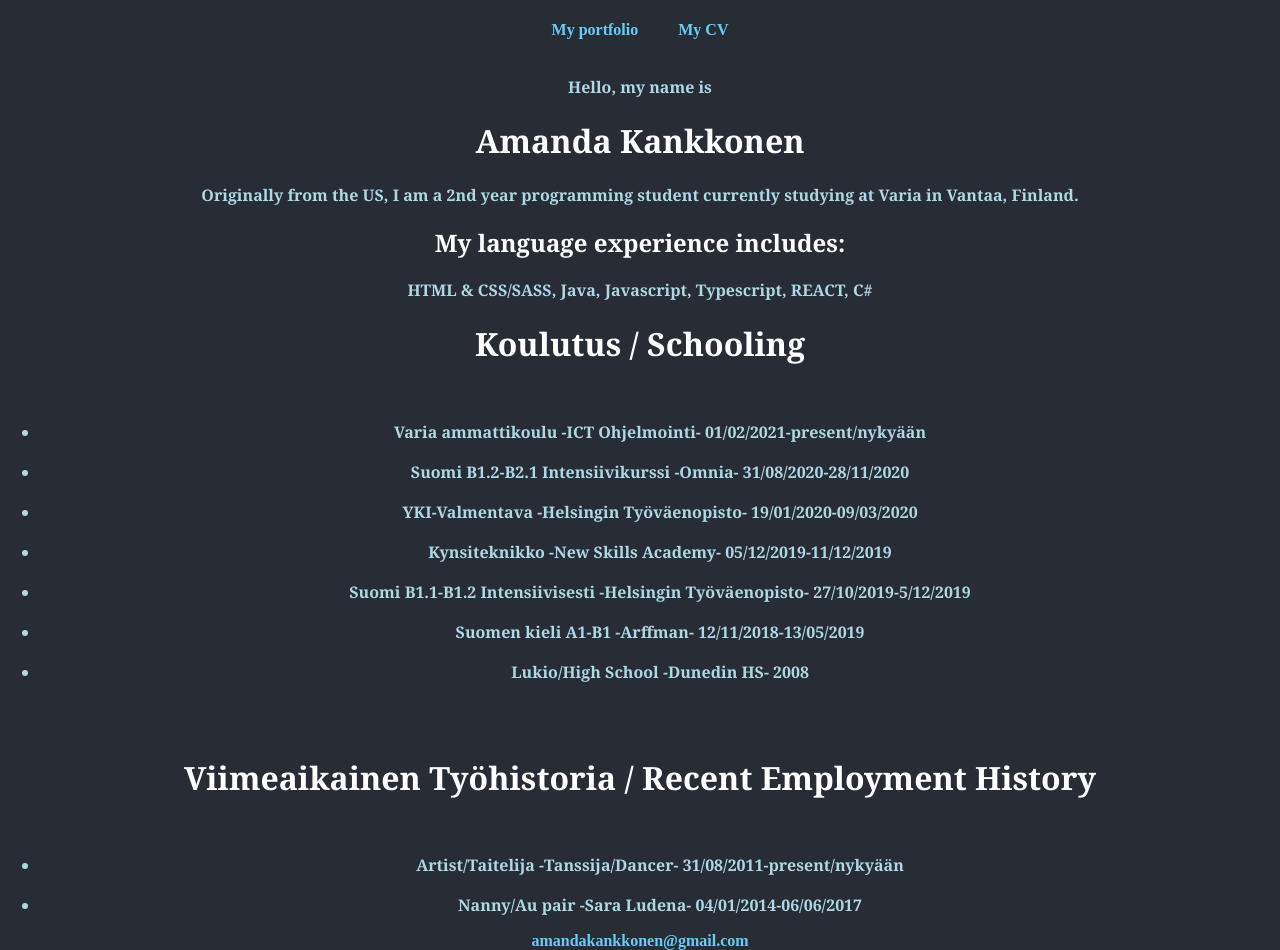
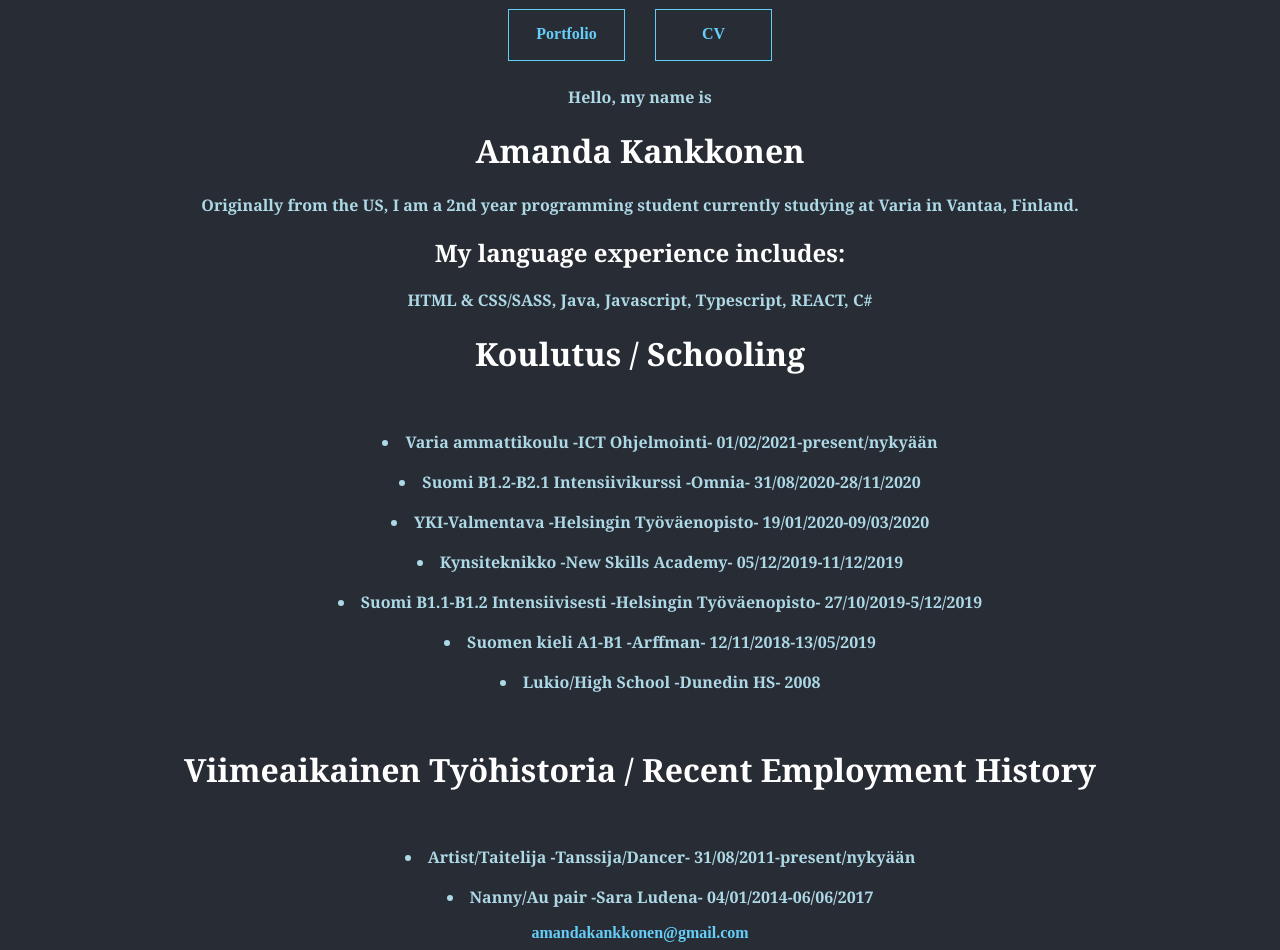
Before and after one commit to AmandaKankkonen/AmandaKankkonen.github.io, a React (Create React App) app: page /reactportfolio/cv in a window 1280 px wide. Built offline with nearby package versions, Linux system fonts and the light colour scheme.

Commit message:
Style updates

```diff
--- a/src/components/appnav/App.module.scss
+++ b/src/components/appnav/App.module.scss
@@ -1,3 +1,10 @@
+$primary_1: #ffffff;
+$myFont: Georgia;
+$myBorder: 1px solid;
+$myTextAlign: center;
+$myFontWeight: bold;
+$myTextDeco: none;
+
 body {
     background-color: #282c34;
     margin: 0;
@@ -9,9 +16,15 @@ body {
     flex-direction: row;
     justify-content: center;
     align-items: center;
-    height: 60px;
+    height: 70px;
 
     a {
-      margin: 0 20px;
+      text-decoration: $myTextDeco;
+      font-size: 20;
+      border: $myBorder;
+      padding: 15px 20px;
+      width: 75px;
+      height: 20px;
+      margin: 0px 15px;
     }
 }
--- a/src/components/appnav/App.tsx
+++ b/src/components/appnav/App.tsx
@@ -21,8 +21,8 @@ const App: React.FC = () => {
 
        {/* The navigation bar and other components you want to display on all pages come here */}
        <div className={styles.navbar}>
-         <Link to='portfolio'>My portfolio</Link>
-         <Link to='CV'>My CV</Link>
+         <Link to='portfolio'>Portfolio</Link>
+         <Link to='CV'>CV</Link>
        </div>
        <AboutMe/>
        <Switch>
--- a/src/components/cv/cv.module.scss
+++ b/src/components/cv/cv.module.scss
@@ -1,18 +1,20 @@
-$primary_1: #ffffff;
 $myFont: Georgia;
-$myBorder: 1px solid;
 $myTextAlign: center;
 $myFontWeight: bold;
 $myTextDeco: none;
 
 .container {
     background-color: #282c34;
-    text-align: center;
+    text-align: $myTextAlign
+}
+
 li {
   color: #add8e6;
   font-family: $myFont;
   text-align: $myTextAlign;
   font-weight: $myFontWeight;
   font-size: 35;
+  text-align: center;
+  list-style-position: inside;
+
 }
-}
--- a/src/components/cv/cv.tsx
+++ b/src/components/cv/cv.tsx
@@ -15,7 +15,7 @@ const CV: React.FC<CVProps> = () => {
       <li>Kynsiteknikko -New Skills Academy- 05/12/2019-11/12/2019</li><br/>
       <li>Suomi B1.1-B1.2 Intensiivisesti -Helsingin Työväenopisto- 27/10/2019-5/12/2019</li><br/>
       <li>Suomen kieli A1-B1 -Arffman- 12/11/2018-13/05/2019</li><br/>
-     <li>Lukio/High School -Dunedin HS- 2008 </li></ul><br/><br/>
+     <li>Lukio/High School -Dunedin HS- 2008 </li></ul><br/>
 
 <h1>Viimeaikainen Työhistoria / Recent Employment History</h1><br/>
 <ul>
```
Also changed, not shown: src/components/portfolio/portfolio.module.scss (line endings or trailing spaces). Lines whose indentation alone changed are shown as unchanged.
